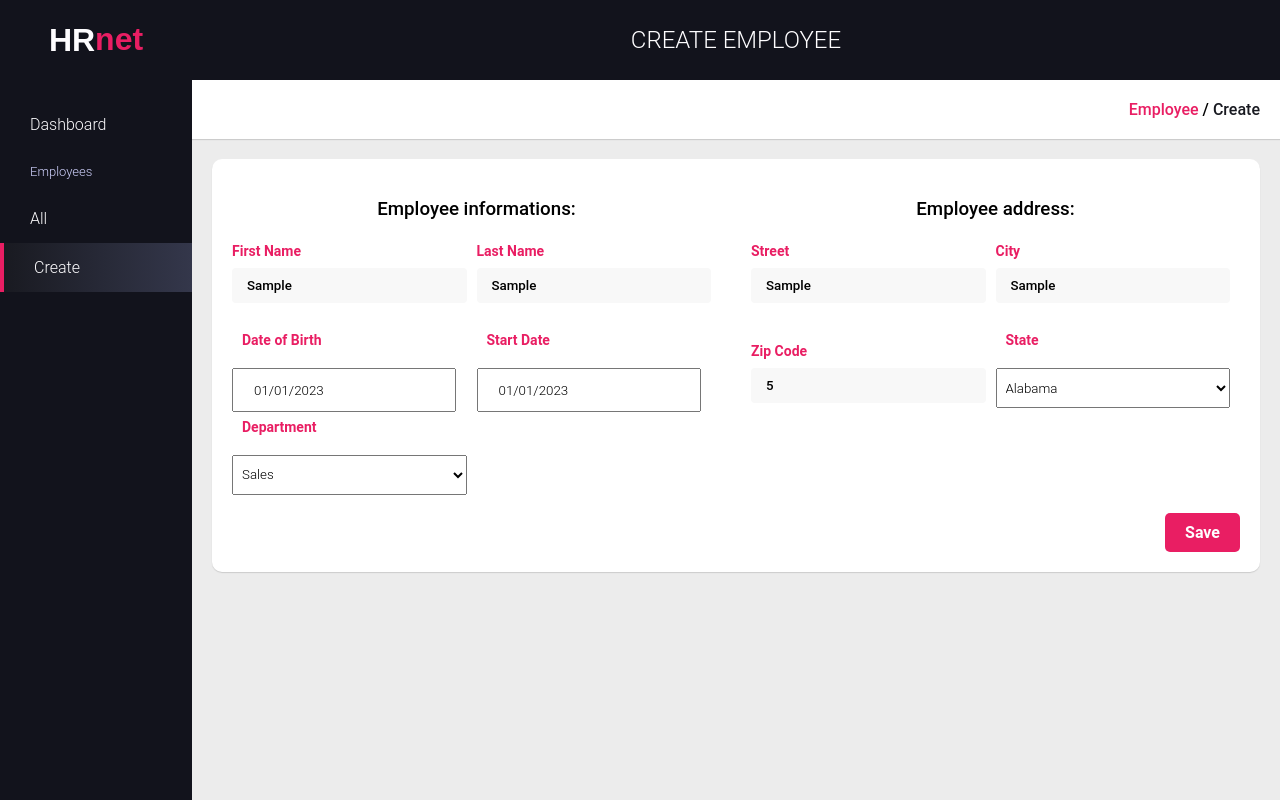
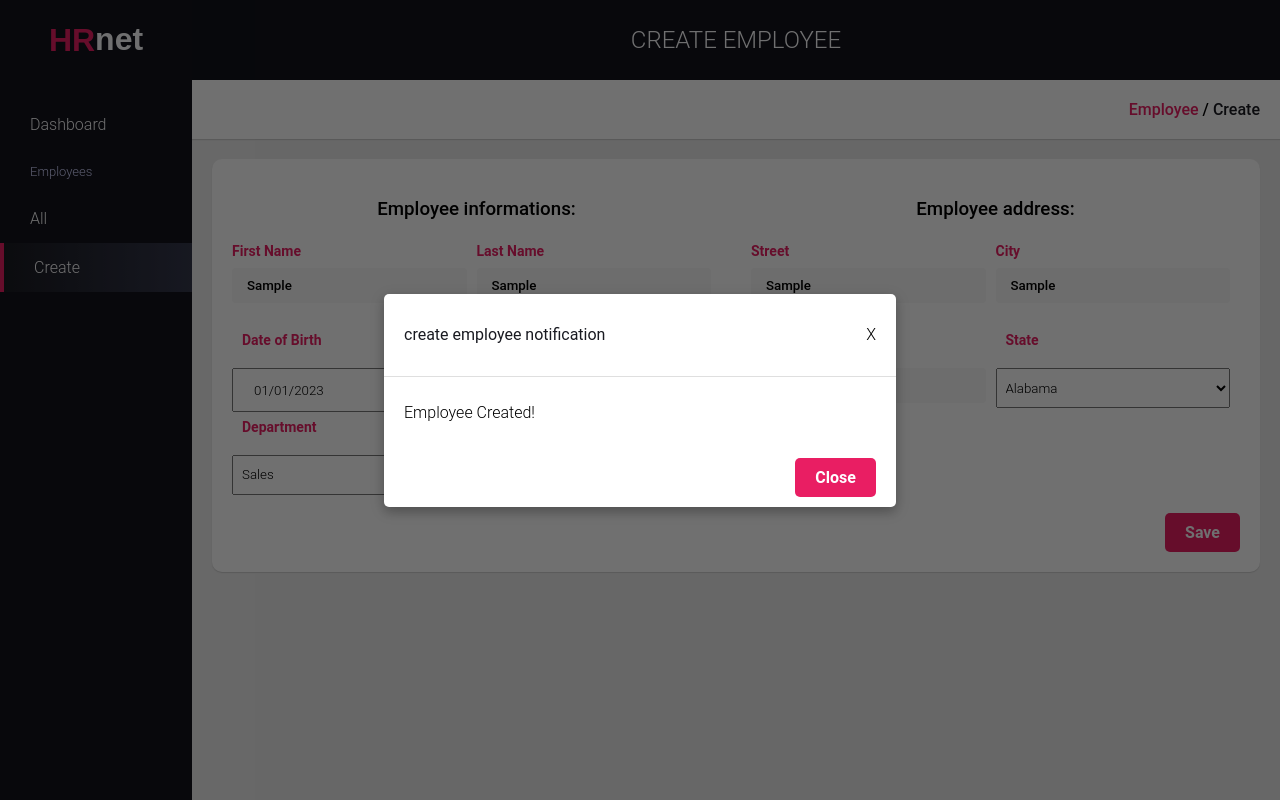
Before and after one commit to Loutani/dark-admin-dashboard, a React (Create React App) app: page /create-employee in a window 1280 px wide. Both pictures are taken after typing "Sample", "Sample", "Sample", "Sample", "5" into the empty fields and a click on the button "Save". Built offline with nearby package versions, Linux system fonts and the light colour scheme.

Commit message:
integrate the modal in create employee form

```diff
--- a/src/components/CreateEmployeeForm/CreateEmployeeForm.js
+++ b/src/components/CreateEmployeeForm/CreateEmployeeForm.js
@@ -9,6 +9,9 @@ import departments from '../../__mock__/departments'
 import states from '../../__mock__/states'
 
 import './createEmployeeForm.css'
+import { useDispatch } from 'react-redux';
+import { create } from '../../redux/employeeSlice';
+import Modal from '../Modal/Modal';
 
 function CreateEmployeeForm() {
     const [firstName, setFirstName] = useState('')
@@ -21,16 +24,26 @@ function CreateEmployeeForm() {
     const [department, setDepartment] = useState('Sales')
     const [state, setState] = useState('')
 
+    const [isOpen, setIsOpen] = useState(false)
+
+    const dipatch = useDispatch()
+
     const handleSubmit = () => {
-        console.log(firstName)
-        console.log(lastName)
-        console.log(street)
-        console.log(city)
-        console.log(zipCode)
-        console.log(birthDate)
-        console.log(startDate)
-        console.log(department)
-        console.log(state)
+        const employee = {
+            firstName,
+            lastName,
+            street,
+            city,
+            zipCode,
+            birthDate,
+            startDate,
+            department,
+            state
+        }
+
+        dipatch(create(employee))
+
+        setIsOpen(true)
     }
 
     return (
@@ -114,6 +127,10 @@ function CreateEmployeeForm() {
                     onclick={handleSubmit}
                     />
             </div>
+
+            <Modal title='create employee notification' modalSize='sm' modalHandler = {{ isOpen, setIsOpen}}>
+                <p>Employee Created!</p>
+            </Modal>
         </div>
     )
 }
```
